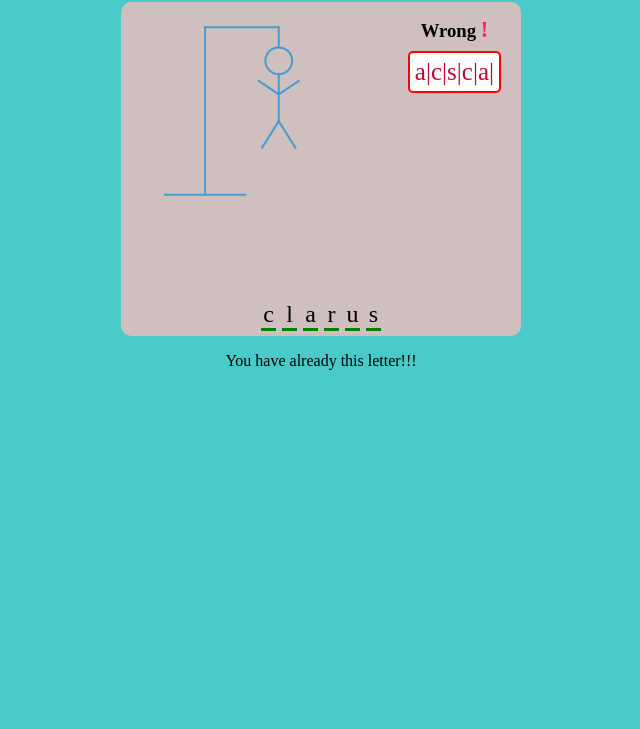
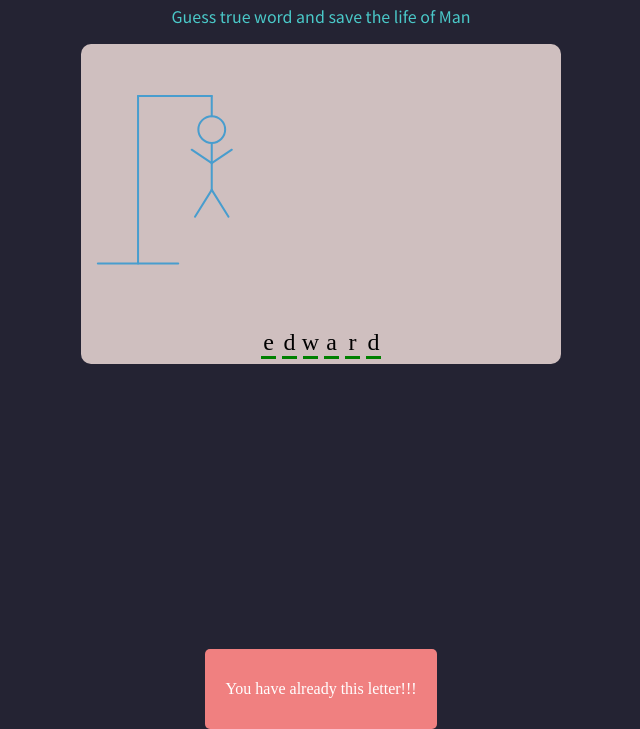
Before and after one commit to ibrahimkanber/Hangman-Game-1, a plain HTML site: page index.html in a window 1280 px wide. Shown: the part 201-930 px from the top of the page, without its empty margins (319-959 px from the left). Before the commit the page ends 800 px from the top, so only its background shows below. Drawn offline with Linux system fonts and the light colour scheme.

Commit message:
js version 1

```diff
--- a/index.html
+++ b/index.html
@@ -11,7 +11,7 @@
 <h1>Hangman Game</h1>
 <p class="description">Guess true word and save the life of Man </p>
     <div class="main-container">
-            <svg viewBox="200 10 90 400" class="figure-container">
+            <svg viewBox="300 -30 90 400" class="figure-container">
                 <!---Rod-->
                 <line x1="0" y1="250" x2="120" y2="250" ></line>
                 <line x1="60" y1="0" x2="60" y2="250" ></line>
@@ -29,18 +29,13 @@
 
             <div class="wrong-letters-container">
                 <div class="wrong-letters">
-                    <h3 class="wrong-header">Wrong <span class="attention">!</span></h3>
-                    <p id="wrong">a|c|s|c|a|</p>
+                    <!-- <h3 class="wrong-header">Wrong <span class="attention">!</span></h3>
+                    <p id="wrong">a|c|s|c|a|</p> -->
                 </div>
             </div>
 
             <div class="word">
-                <div class="letters letter1">c</div>
-                <div class="letters letter2">l</div>
-                <div class="letters letter3">a</div>
-                <div class="letters letter4">r</div>
-                <div class="letters letter5">u</div>
-                <div class="letters letter6">s</div>
+
             </div>
     </div>
     <div class="final-message-container">
--- a/script.js
+++ b/script.js
@@ -0,0 +1,36 @@
+const wrongLetters=document.querySelector(".wrong-letters");
+const word=document.querySelector(".word");
+const finalMessage=document.querySelector(".final-message-container");
+const message=document.querySelector(".message")
+const notifications=document.querySelector(".notifications");
+
+const  vocabulary=["clarusway","john","edward","walter","apple","samsung"]
+
+
+const correctAnswer=["r","e","d","w","a"]
+
+function createLetter(){
+    let x=vocabulary[2].split("");
+    let html="";
+    for (let letter of x){
+        html+=`<div class='letters'>${correctAnswer.includes(letter)? letter:""}</div>`;
+
+    }
+    word.innerHTML=html;
+    let innerWord=word.innerText.replace(/\n/g,"");
+    // if (innerWord===vocabulary[2]){
+    //     finalMessage.style.display="grid";
+    //     finalMessage.style.backgroundColor="green"
+    //     message.innerHTML="Congrulations!!!"
+
+    // }else{
+    //     finalMessage.style.display="grid";
+    //     finalMessage.style.backgroundColor=`rgba(179,46,53,${innerWord.length/vocabulary[2].length})`
+    //     message.innerHTML="Man down"
+
+    // }
+
+
+}
+
+createLetter()
--- a/style.css
+++ b/style.css
@@ -3,7 +3,8 @@
 @import url('https://fonts.googleapis.com/css2?family=Noto+Sans+HK:wght@500&display=swap');
 
 :root{
-    --background-color-1:rgb(74, 201, 201);
+    --background-color-1:#242333;
+    --color:rgb(74, 201, 201)
 }
 
 
@@ -22,6 +23,8 @@ body{
     height:80vh;
     margin:0;
     background-color:var(--background-color-1);
+    overflow: hidden;
+
     /* border:1px solid  blue; */
 
 }
@@ -29,22 +32,27 @@ body{
 h1{
     font-family: 'Amatic SC', cursive;
     font-size:3rem;
- margin-block-end: 0;
+    margin-block-end: 0;
+    padding-top: 20px;
+    color:var(--color)
+
 }
 
 .description{
     font-family: 'Noto Sans HK', sans-serif;
+    color:var(--color)
 }
 
 
 .main-container{
     /* border:1px solid red; */
-    width: 25rem;
+    width: 30rem;
     /* background-color: rgb(207, 182, 182); */
     background-color: rgb(207, 191, 191);
     border-radius: 10px;
     position: relative;
-    overflow: visible;
+
+    height: 20rem;
 }
 .figure-container{
 
@@ -129,7 +137,7 @@ h1{
     left:0;
     right: 0;
     /* display: grid; */
-    /* place-items: center; */
+    place-items: center;
     display:none;
 
 
@@ -143,3 +151,18 @@ h1{
     color: floralwhite;
 
 }
+
+.notifications{
+    position:absolute;
+    bottom:-130px;
+    background-color: lightcoral;
+    color:white;
+    border-radius: 5px;
+    padding: 15px 20px;
+    transition: 0.3s ease-in-out;
+
+}
+
+.notifications.show{
+    transform:translateY(-130px)
+}
```
